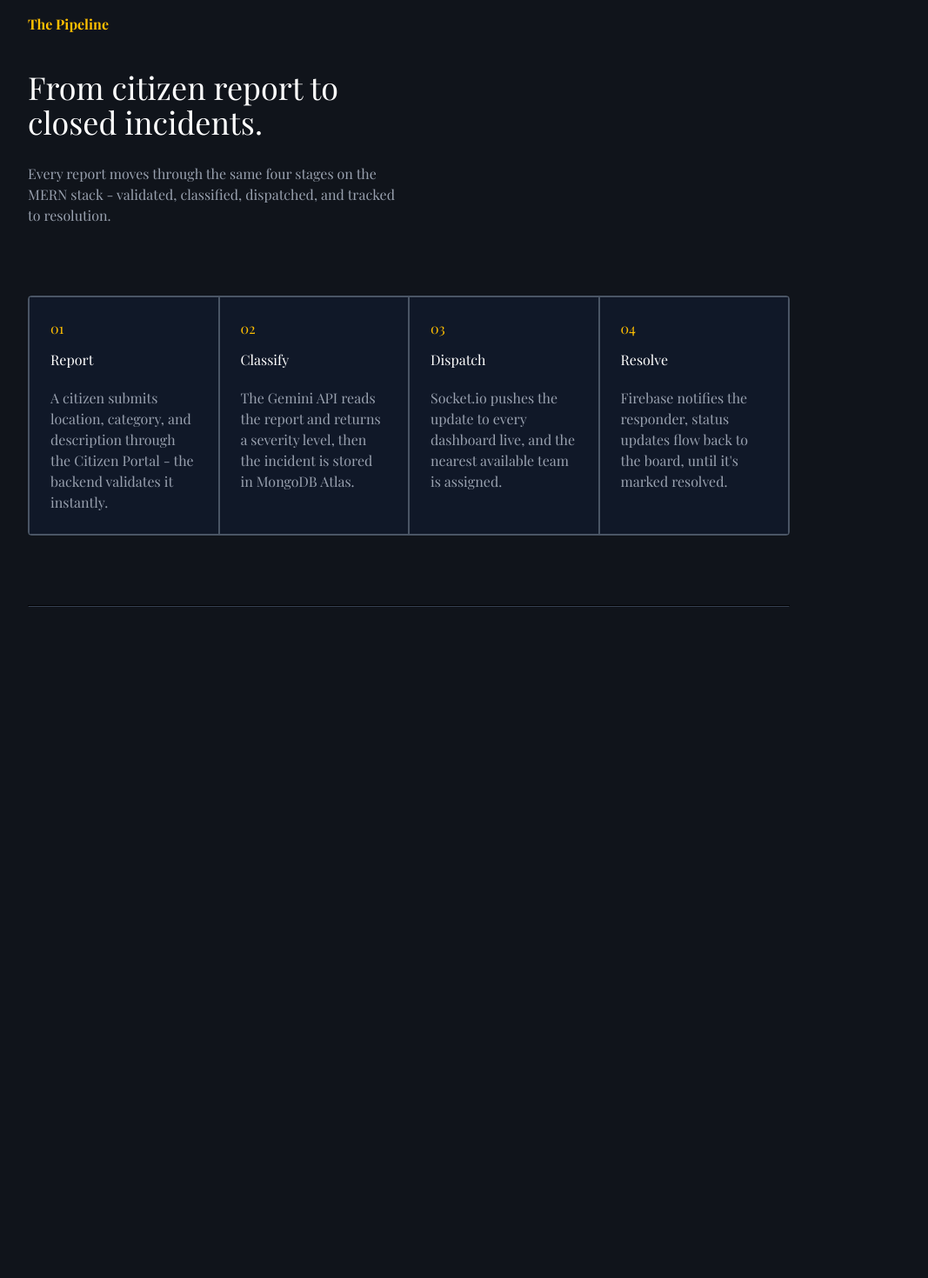
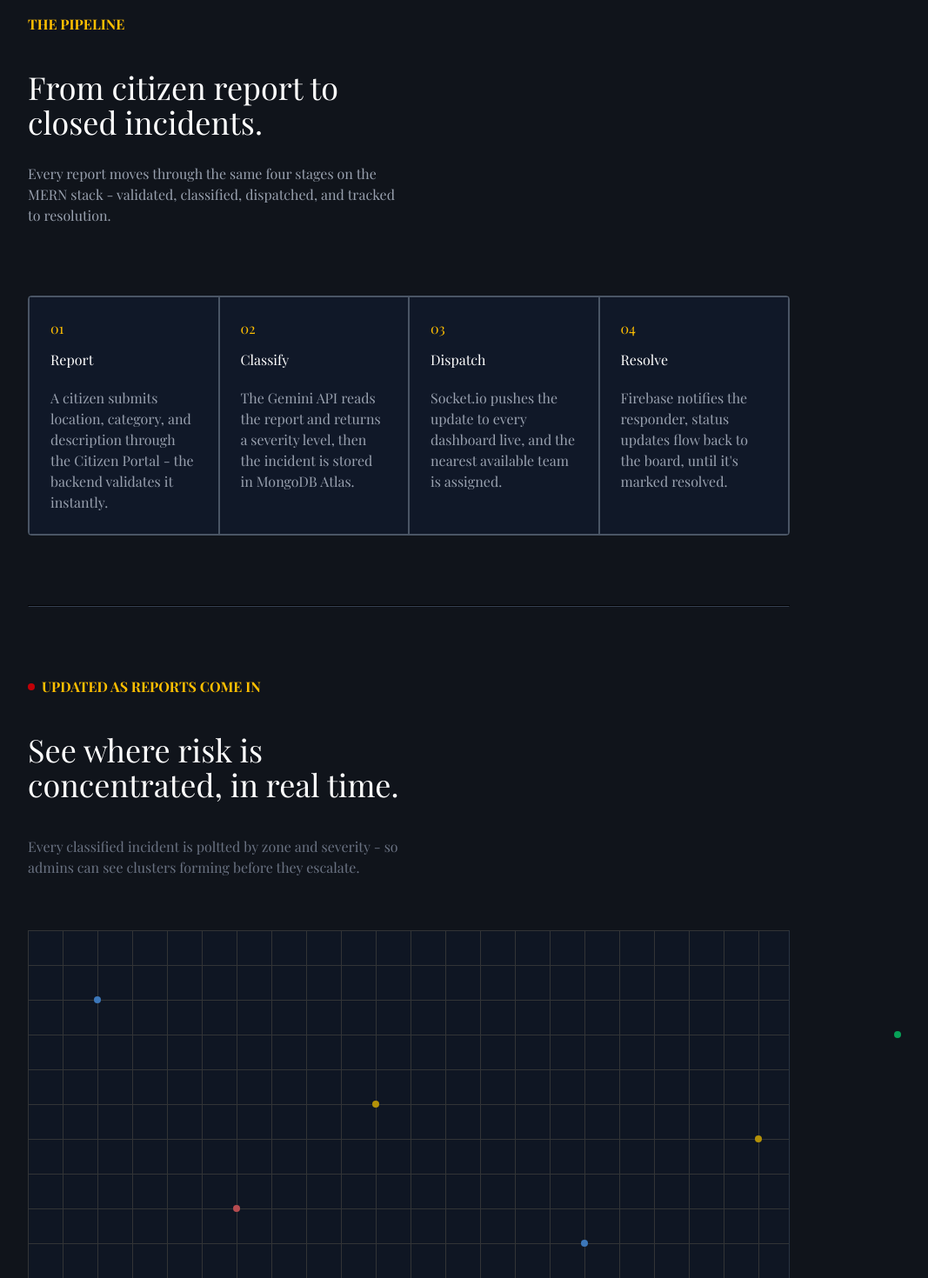
Before and after one commit to utsav8143/real-time-crisis-management-, a React app in the folder frontend/: page / in a window 1280 px wide. Shown: the part 1106-2576 px from the top of the page at 87% size, without its empty margins (180-1247 px from the left). Before the commit the page ends 1804 px from the top, so only its background shows below. Built offline with nearby package versions, Linux system fonts and the light colour scheme; no server answers; the HTML template or start-up script is replaced by a standard one; a web font is replaced by a local one.

Commit message:
Map Section completed

```diff
--- a/frontend/package.json
+++ b/frontend/package.json
@@ -13,6 +13,7 @@
     "@tailwindcss/vite": "^4.3.3",
     "axios": "^1.18.1",
     "cors": "^2.8.6",
+    "framer-motion": "^13.0.0",
     "leaflet": "^1.9.4",
     "lucide-react": "^1.27.0",
     "ogl": "^1.0.11",
--- a/frontend/src/components/landing/Map.jsx
+++ b/frontend/src/components/landing/Map.jsx
@@ -0,0 +1,30 @@
+import React from 'react'
+
+const Map = () => {
+  return (
+    <section className='scroll-m-5' id="map">
+    <div className="mt-20">
+        <div className="flex items-center gap-2">
+            <div className="w-2 h-2 rounded-xl bg-red-700 shadow=[0_0_0_0_rgba(229,72,77,0.6)] animate-pulse-ring shrink"></div>
+            <h1 className="text-primary font-bold">UPDATED AS REPORTS COME IN</h1>
+        </div>
+        <div className="mt-10 lg:w-1/2">
+            <h2 className=" text-4xl text-white">See where risk is concentrated, in real time.</h2>
+            <p className=" text-gray-500 mt-10">Every classified incident is poltted by zone and severity - so admins can see clusters forming before they escalate. </p>
+        </div>
+        <div className="border-r border-gray-700 w-full h-100 mt-15 bg-gray-900 bg-[linear-gradient(to_right,#424242_1px,transparent_1px),linear-gradient(to_bottom,#424242_1px,transparent_0.5px)]
+  bg-size-[40px_40px] opacity-70 relative">
+    <div className="bg-blue-400  animate-pulseB shrink h-2 w-2 rounded-xl absolute top-19 left-19 group"><div className='group-hover:block text-gray-400 w-20 h-12 text-center absolute top-10 -left-8 hidden  '>Zone-15 , FIRE</div></div>
+    <div className="bg-red-400  animate-pulseR shrink h-2 w-2 rounded-xl absolute top-79 left-59 group"><div className='group-hover:block text-gray-400 w-20 h-12 text-center absolute top-10 -left-8 hidden  '>Zone-17 , MEDICAL</div></div>
+    <div className="bg-yellow-400  animate-pulseY shrink h-2 w-2 rounded-xl absolute top-49 left-99 group"><div className='group-hover:block text-gray-400 w-20 h-12 text-center absolute top-10 -left-8 hidden  '>Zone-33 , FLOOD</div></div>
+    <div className="bg-green-400  animate-pulseG shrink h-2 w-2 rounded-xl absolute top-29 left-249 group"><div className='group-hover:block text-gray-400 w-20 h-12 text-center absolute top-10 -left-8 hidden  '>Zone-04 , STRUCTURAL DAMAGE</div></div>
+    <div className="bg-blue-400  animate-pulseB shrink h-2 w-2 rounded-xl absolute top-89 left-159 group"><div className='group-hover:block text-gray-400 w-20 h-12 text-center absolute top-10 -left-8 hidden  '>Zone-01, FIRE</div></div>
+    <div className="bg-yellow-400  animate-pulseY shrink h-2 w-2 rounded-xl absolute top-59 left-209 group"><div className='group-hover:block text-gray-400 w-20 h-12 text-center absolute top-10 -left-8 hidden  '>Zone-81, ACCIDENT</div></div>
+
+  </div>
+    </div>
+    </section>
+  )
+}
+
+export default Map
--- a/frontend/src/components/landing/Pipeline.jsx
+++ b/frontend/src/components/landing/Pipeline.jsx
@@ -1,10 +1,12 @@
 import React from 'react'
+
 
 const Pipeline = () => {
   return (
-    <div className="mt-40" id='pipeline'>
+    <section id='pipeline' className=''>
+    <div className="mt-40" >
         <div className="">
-            <h1 className="text-primary font-bold ">The Pipeline</h1>
+            <h1 className="text-primary font-bold ">THE PIPELINE</h1>
         </div>
         <div className="mt-10 lg:w-1/2">
             <h2 className="text-4xl text-white">From citizen report to closed incidents.</h2>
@@ -32,8 +34,9 @@ const Pipeline = () => {
                 <p className="mt-5 text-gray-400">Firebase notifies the responder, status updates flow back to the board, until it's marked resolved.</p>
             </div>
         </div>
-        <div className="mt-20 border border-b-gray-700"></div>
+        <div className="mt-20 border border-b-gray-700 "></div>
     </div>
+    </section>
   )
 }
 
--- a/frontend/src/index.css
+++ b/frontend/src/index.css
@@ -73,6 +73,73 @@
     }
   }
   .animate-scroll-up{
-    animation:  scrollUp 15s linear infinite;
+    animation:  scrollUp 20s linear infinite;
 
   }
+
+  .animate-pulseB{
+  animation:pulseB-ring 3s infinite;
+}
+
+ @keyframes pulseB-ring {
+    0% {
+      box-shadow: 0 0 0 0 rgba(24, 0, 163, 0.7);
+    }
+    70% {
+      box-shadow: 0 0 0 80px rgba(74, 77, 231, 0);
+    }
+    100% {
+      box-shadow: 0 0 0 80px rgba(28, 2, 173, 0);
+    }
+  }
+
+
+  .animate-pulseR{
+  animation:pulseR-ring 3s infinite;
+}
+
+ @keyframes pulseR-ring {
+    0% {
+      box-shadow: 0 0 0 0 rgba(170, 0, 0, 0.7);
+    }
+    70% {
+      box-shadow: 0 0 0 80px rgba(241, 61, 61, 0);
+    }
+    100% {
+      box-shadow: 0 0 0 80px rgba(173, 2, 2, 0);
+    }
+  }
+
+
+  .animate-pulseY{
+  animation:pulseY-ring 3s infinite;
+}
+
+ @keyframes pulseY-ring {
+    0% {
+      box-shadow: 0 0 0 0 rgba(128, 119, 0, 0.7);
+    }
+    70% {
+      box-shadow: 0 0 0 80px rgba(113, 133, 0, 0);
+    }
+    100% {
+      box-shadow: 0 0 0 80px rgba(110, 122, 37, 0);
+    }
+
+
+  }
+  .animate-pulseG{
+  animation:pulseG-ring 3s infinite;
+}
+
+ @keyframes pulseG-ring {
+    0% {
+      box-shadow: 0 0 0 0 rgba(0, 128, 11, 0.7);
+    }
+    70% {
+      box-shadow: 0 0 0 80px rgba(0, 133, 7, 0);
+    }
+    100% {
+      box-shadow: 0 0 0 80px rgba(40, 122, 37, 0);
+    }
+  }
--- a/frontend/src/pages/LandingPage.jsx
+++ b/frontend/src/pages/LandingPage.jsx
@@ -2,6 +2,7 @@ import React from 'react'
 import Header from '../components/landing/Header.jsx'
 import Hero from '../components/landing/Hero.jsx'
 import Pipeline from '../components/landing/Pipeline.jsx'
+import Map from '../components/landing/Map.jsx'
 
 const LandingPage = () => {
   return (
@@ -10,6 +11,7 @@ const LandingPage = () => {
       <div className="lg:ms-53 lg:me-48 ms-6 me-6">
       <Hero/>
       <Pipeline />
+      <Map/>
       </div>
     </div>
   )
```
Also changed, not shown: 1 other file (tests, documents, lock files or other folders).
